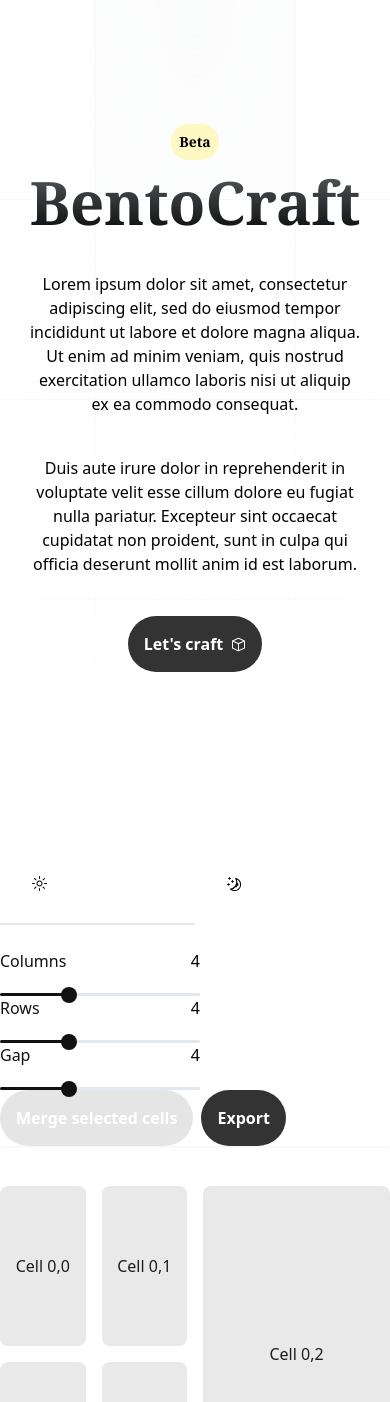
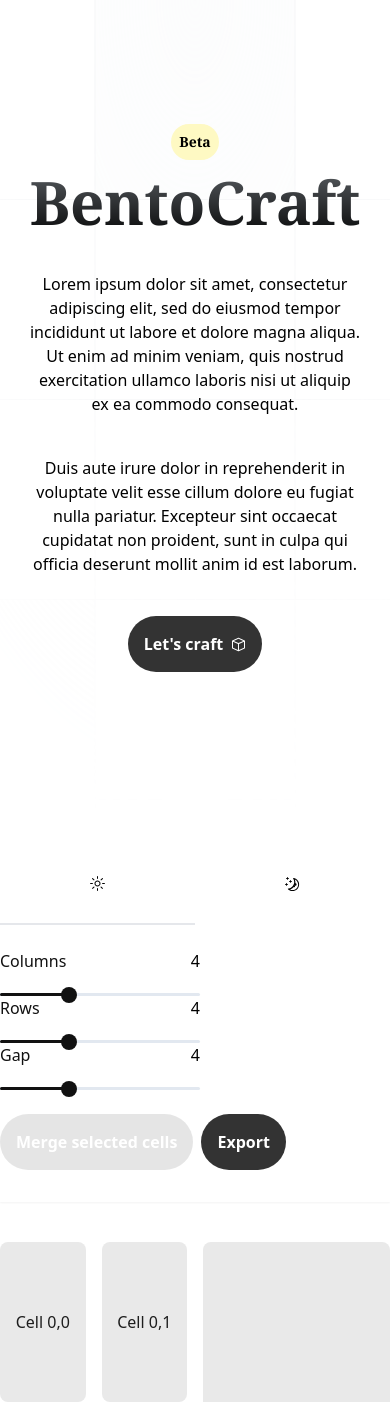
Before and after one commit to arnaudmanaranche/bento-craft, a Next.js app: page / in a window 390 px wide. Shown: the top 1402 px of the page. Built offline with nearby package versions, Linux system fonts and the light colour scheme; what @radix-ui/themes would draw is missing.

Commit message:
fix: responsive render

```diff
--- a/src/components/CustomizableForm/CustomizableForm.tsx
+++ b/src/components/CustomizableForm/CustomizableForm.tsx
@@ -30,7 +30,7 @@
   return (
     <Dialog.Root>
       <div className="flex flex-col items-start shadow-sm dark:shadow-[#2d2d34]">
-        <div className="mx-auto flex w-full max-w-7xl flex-col justify-between md:flex-row md:items-center">
+        <div className="mx-auto flex w-full max-w-7xl flex-col justify-between space-y-6 md:items-center lg:flex-row  lg:space-y-0">
           <div className="flex flex-col space-y-6 md:flex-row md:items-center md:space-x-6 md:space-y-0">
             <ToggleTheme />
             <form className="flex flex-col items-start">
@@ -116,7 +116,7 @@
               </div>
             </form>
           </div>
-          <div className="flex space-x-2">
+          <div className="flex space-x-2 pb-8 lg:pb-0">
             <Button isDisabled={isCellsSelected} onClick={mergeCells}>
               Merge selected cells
             </Button>
--- a/src/components/ToggleTheme/ToggleTheme.tsx
+++ b/src/components/ToggleTheme/ToggleTheme.tsx
@@ -18,7 +18,7 @@
   return (
     <div className="flex items-center">
       <button
-        className="flex w-full items-center border-b-2 p-8 dark:border-b-0 dark:bg-[#111111]"
+        className="flex w-full items-center justify-center border-b-2 p-8 dark:border-b-0 dark:bg-[#111111]"
         onClick={() => {
           setTheme('light')
         }}
@@ -26,7 +26,7 @@
         <SunIcon />
       </button>
       <button
-        className="flex w-full items-center border-b-0 p-8 dark:border-b-2 dark:border-b-[#2d2d34] dark:bg-[#111111]"
+        className="flex w-full items-center justify-center border-b-0 p-8 dark:border-b-2 dark:border-b-[#2d2d34] dark:bg-[#111111]"
         onClick={() => {
           setTheme('dark')
         }}
```
